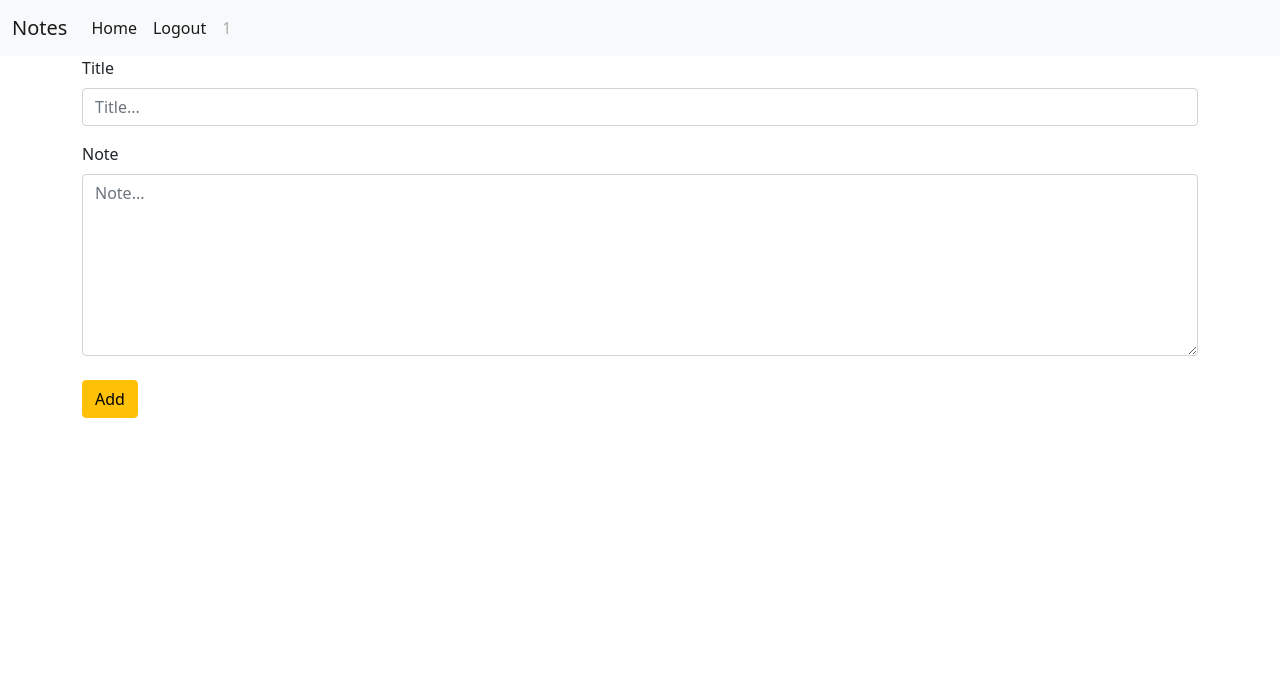
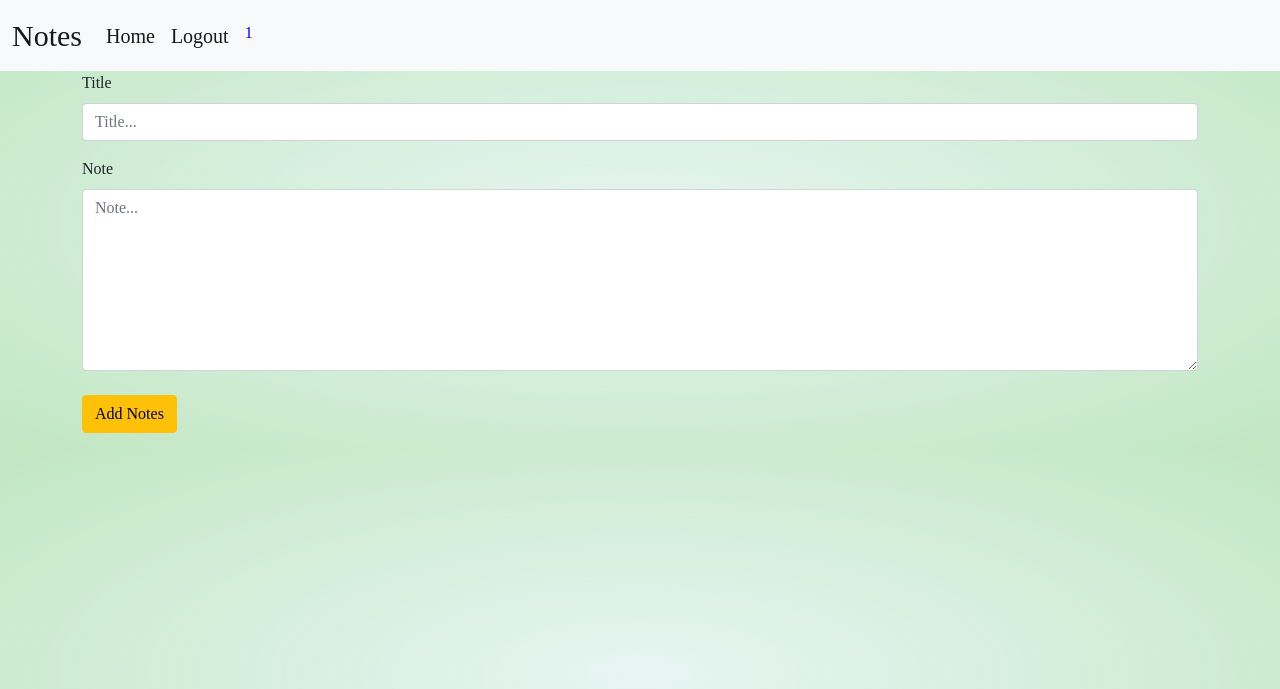
Before and after one commit to Bhavishya-tiwari/Notes, a Django app: page / in a window 1280 px wide. Shown: the top 689 px of the page. Run offline with Django 3.2, Linux system fonts and the light colour scheme; a user stored in the database is signed in; data comes from the database, SQL or seed files in the repository; both versions use the stored data as it was after the commit; some libraries are stand-ins or nearby versions.

Commit message:
design homepage

```diff
--- a/notes/templates/base.html
+++ b/notes/templates/base.html
@@ -11,33 +11,39 @@
 
     {% block css %}{% endblock css %}
     {% block upper_js %}{% endblock upper_js %}
+    <style>
+      body{
+  background-image: radial-gradient(#79c9bb2f , #6dc56d6b);
+  font-family: montserrat;
+}
+    </style>
 </head>
 <body>
   {% load socialaccount %}
 
   <nav class="navbar navbar-expand-lg navbar-light bg-light">
     <div class="container-fluid">
-      <a class="navbar-brand" href="#">Notes </a>
+      <a class="navbar-brand" style="font-size: 30px;" href="#">Notes </a>
       <button class="navbar-toggler" type="button" data-bs-toggle="collapse" data-bs-target="#navbarSupportedContent" aria-controls="navbarSupportedContent" aria-expanded="false" aria-label="Toggle navigation">
         <span class="navbar-toggler-icon"></span>
       </button>
       <div class="collapse navbar-collapse" id="navbarSupportedContent">
         <ul class="navbar-nav me-auto mb-2 mb-lg-0">
-          <a class="nav-link active" aria-current="page" href="/">Home</a>
+          <a class="nav-link active" aria-current="page" style="font-size: 20px;" href="/">Home</a>
           <li class="nav-item">
 
             {% if user.is_authenticated %}
 
-        <a class="nav-link active" aria-current="page" href="/logout">Logout</a>
+        <a class="nav-link active" aria-current="page" style="font-size: 20px;" href="/logout">Logout</a>
 
       {% else %}
 
-        <a class="nav-link active" aria-current="page" href="{% provider_login_url 'google' %}">Login</a>
+        <a class="nav-link active" aria-current="page" style="font-size: 20px;" href="{% provider_login_url 'google' %}">Login</a>
       {% endif %}
           </li>
 
           <li class="nav-item">
-            <a class="nav-link disabled" href="#" tabindex="-1" aria-disabled="true">{{user.username}}</a>
+            <a class="nav-link disabled" style="color: blue;" href="#" tabindex="-1" aria-disabled="true">{{user.username}}</a>
           </li>
         </ul>
 
--- a/notes/templates/notes/notes.html
+++ b/notes/templates/notes/notes.html
@@ -10,12 +10,14 @@ justify-content: center;
     }
     .card{
         width: 200px;
+        box-shadow: rgba(0, 0, 0, 0.35) 0px 5px 15px;
     }
 </style>
 {% endblock css %}
 {% block body %}
 <form action="/save" method="post">
     {% csrf_token %}
+
 
     <div class="mb-3 container">
         <label for="exampleFormControlInput1" class="form-label">Title</label>
@@ -24,7 +26,7 @@ justify-content: center;
     <div class="mb-3 container">
         <label for="exampleFormControlTextarea1" class="form-label">Note</label>
         <textarea class="form-control" placeholder="Note..." name="note" id="exampleFormControlTextarea1" rows="7"></textarea>
-        <button type="submit" class="btn btn-warning mt-4">Add</button>
+        <button type="submit" class="btn btn-warning mt-4">Add Notes</button>
     </div>
 </form>
 
--- a/notes/views.py
+++ b/notes/views.py
@@ -30,7 +30,6 @@ def dell(request, inn):
     ps = Notes.objects.filter(Admin_Email = request.user.email)
     for p in ps:
         if p.fno == inn:
-            print(p.Title)
             p.delete()
     return redirect('Home')
 
@@ -60,7 +59,8 @@ def save(request):
         auth_us = request.user
         t = datetime.now()
         n =  Notes(Title = title, Disc=note, Admin_Name = auth,Admin_Username=auth_us,Admin_Email=e, Timestamp_Created=t  )
-        n.save()
+        if auth != "" and title != "":
+            n.save()
     return redirect('Home')
 
 
```
Also changed, not shown: db.sqlite3.
